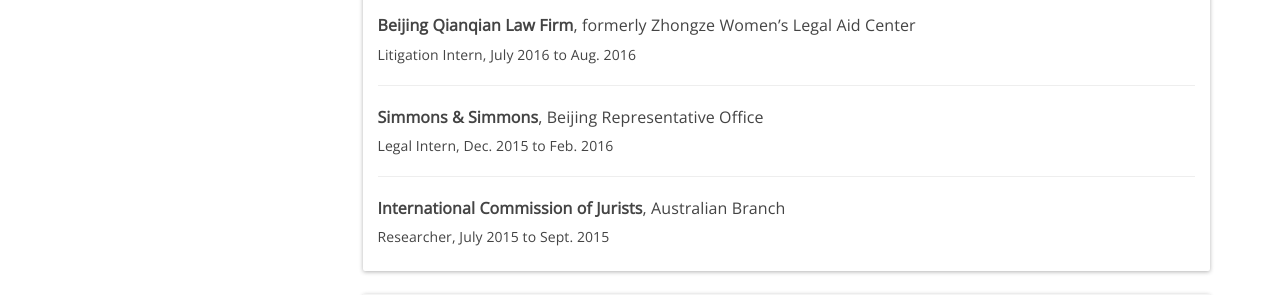
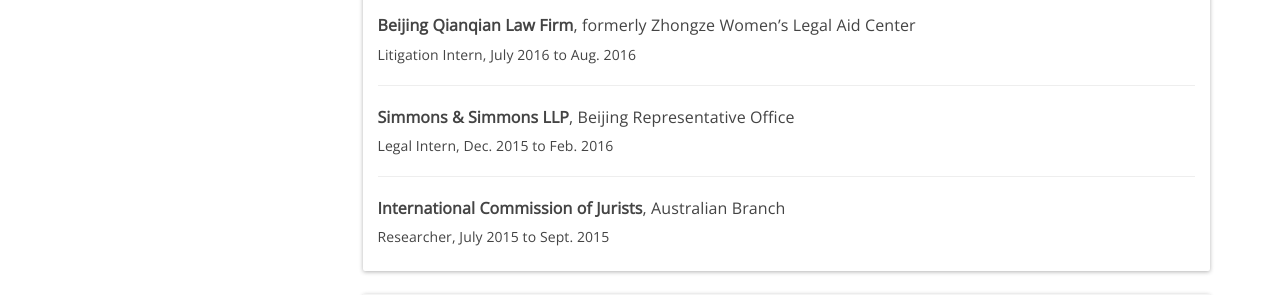
Before and after one commit to CeciliaZhang/-CeciliaZhang-.github-io, a Jekyll site: the page built from index.html, in a window 1280 px wide and 900 px high, scrolled down 1116 px. Shown: the part 154-449 px from the top of the window. Built offline with Jekyll 4.4.1, drawn with Linux system fonts in a browser that asks for light colours; nearby versions of some CDN libraries.

Commit message:
Update experiences.html

```diff
--- a/_includes/experiences.html
+++ b/_includes/experiences.html
@@ -30,7 +30,7 @@
         <h5><b>Beijing Qianqian Law Firm</b>, formerly Zhongze Women’s Legal Aid Center</h5>
         <h6>Litigation Intern, July 2016 to Aug. 2016</h6>
         <hr/>
-        <h5><b>Simmons & Simmons</b>, Beijing Representative Office</h5>
+        <h5><b>Simmons & Simmons LLP</b>, Beijing Representative Office</h5>
         <h6>Legal Intern, Dec. 2015 to Feb. 2016</h6>
         <hr/>
         <h5><b>International Commission of Jurists</b>, Australian Branch</h5>
```
